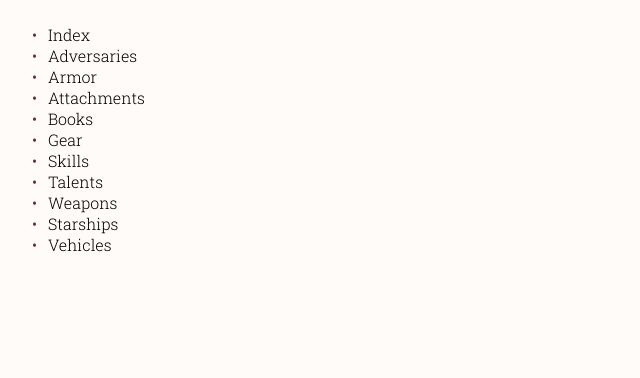
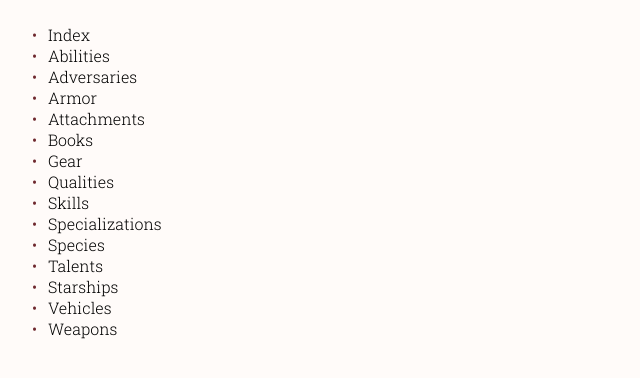
Before and after one commit to kihira/SWRPG-Site, a Flask app: page / in a window 1280 px wide. Shown: the top 378 px of the page, without its empty margins (0-640 px from the left). Run offline with Flask 2, Linux system fonts and the light colour scheme; style sheets or scripts are compiled from the project's sources; parts of the project's set-up code (start-up, migrations or seed data) failed here and were passed over; some libraries are stand-ins or nearby versions.

Commit message:
Add more menus to the index list

```diff
--- a/server/templates/base.html
+++ b/server/templates/base.html
@@ -34,16 +34,20 @@
     {% block menu %}
         {% set nav = [
             ('/', 'index', 'Index'),
-            ('/adversaries/', 'aversaries', 'Adversaries'),
+            ('/abilities/', 'abilities', 'Abilities'),
+            ('/adversaries/', 'adversaries', 'Adversaries'),
             ('/armor/', 'armor', 'Armor'),
             ('/attachments/', 'attachments', 'Attachments'),
             ('/books/', 'books', 'Books'),
             ('/gear/', 'gear', 'Gear'),
+            ('/qualities/', 'qualities', 'Qualities'),
             ('/skills/', 'skills', 'Skills'),
+            ('/specializations/', 'specializations', 'Specializations'),
+            ('/species/', 'species', 'Species'),
             ('/talents/', 'talents', 'Talents'),
-            ('/weapons/', 'weapons', 'Weapons'),
             ('/starships/', 'starships', 'Starships'),
-            ('/vehicles/', 'vehicles', 'Vehicles')
+            ('/vehicles/', 'vehicles', 'Vehicles'),
+            ('/weapons/', 'weapons', 'Weapons')
     ]-%}
         <ul>
             {% for href, id, caption in nav %}
```
Also changed, not shown: server/handlers/talents_and_abilities.py (+6 -3 lines).
